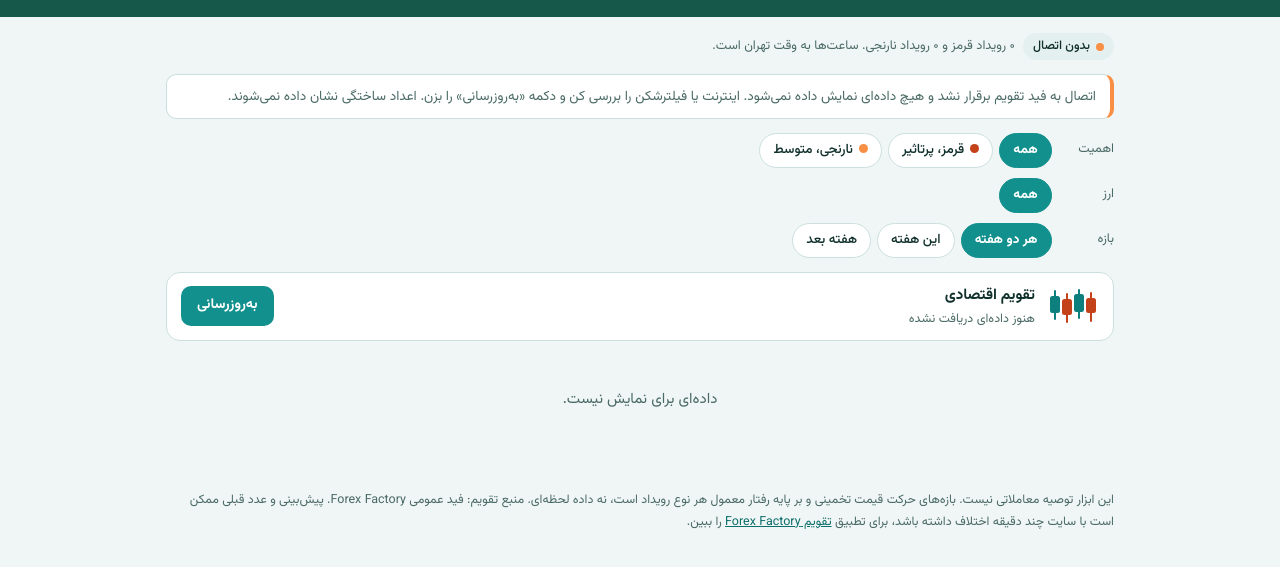
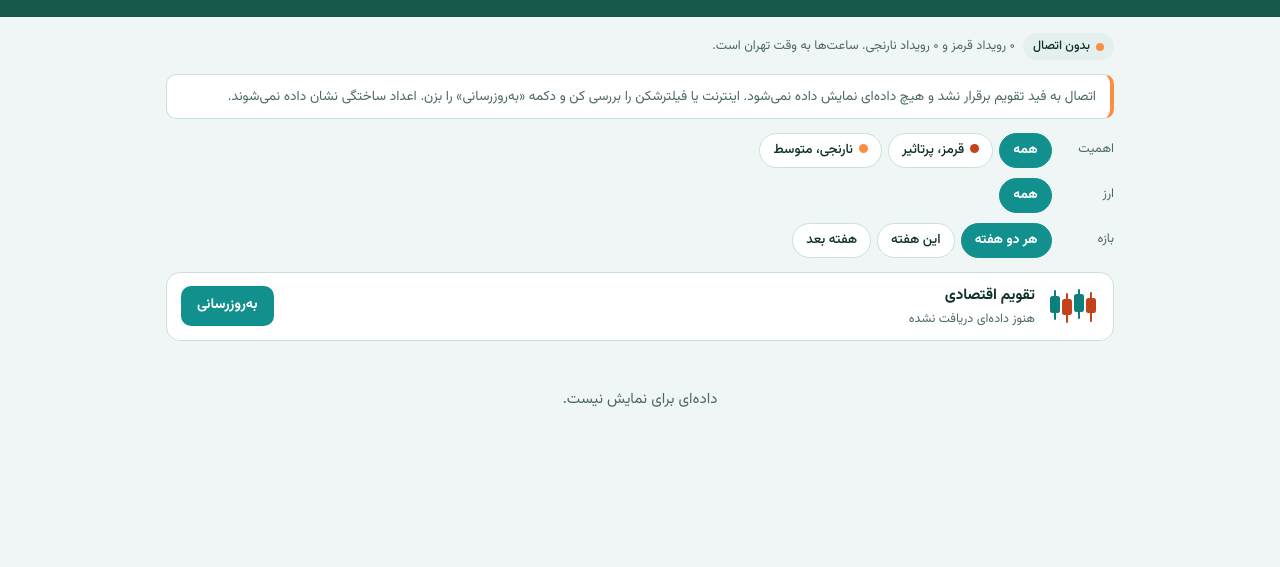
Before and after one commit to Edri3i/market-reaction, a plain HTML site: page index.html in a window 1280 px wide. Shown: the part 117-684 px from the top of the page. Drawn offline with Linux system fonts and the light colour scheme; no server answers.

Commit message:
Add files via upload

```diff
--- a/index.html
+++ b/index.html
@@ -195,7 +195,6 @@ footer a{color:var(--accent-text)}
     </div>
     <section id="list" aria-label="رویدادها"></section>
   </main>
-  <footer class="in">این ابزار توصیه معاملاتی نیست. بازه‌های حرکت قیمت تخمینی و بر پایه رفتار معمول هر نوع رویداد است، نه داده لحظه‌ای. منبع تقویم: فید عمومی Forex Factory. پیش‌بینی و عدد قبلی ممکن است با سایت چند دقیقه اختلاف داشته باشد، برای تطبیق <a href="https://www.forexfactory.com/calendar" target="_blank" rel="noopener">تقویم Forex Factory</a> را ببین.</footer>
 </div>
 
 <script>
```
